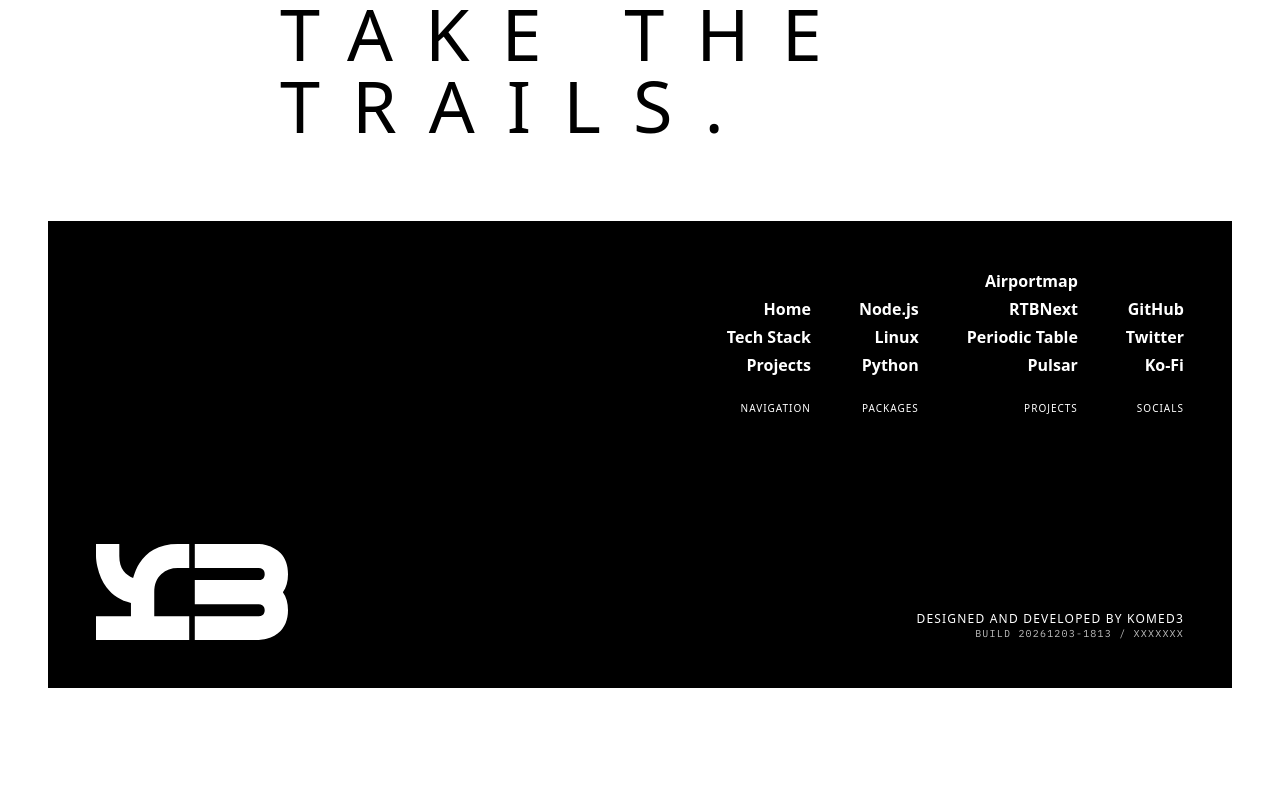
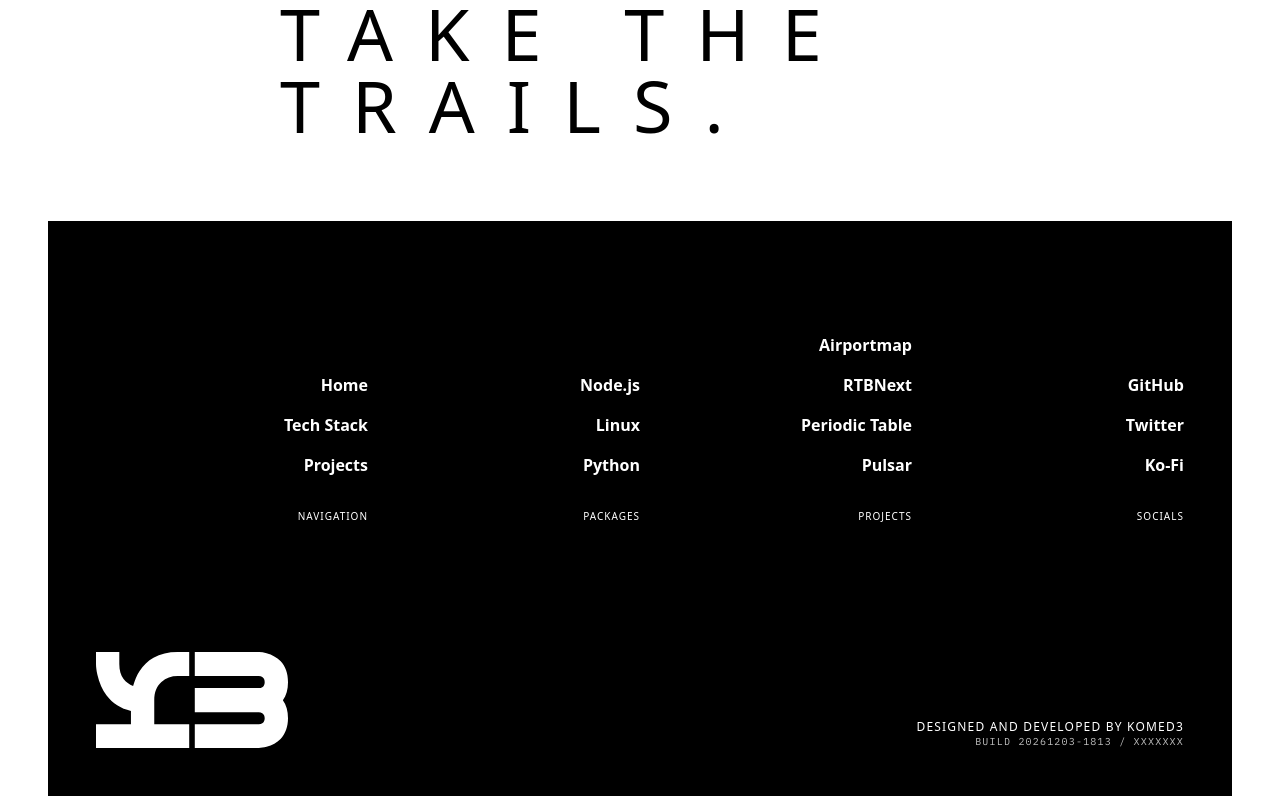
Before and after one commit to komed3/web, a React (Vite) app: page / in a window 1280 px wide. Shown: the part 1411-2207 px from the top of the page. Before the commit the page ends 2099 px from the top, so only its background shows below. Built offline with nearby package versions, Linux system fonts and the light colour scheme; a web font is replaced by a local one.

Commit message:
Update Footer.tsx

```diff
--- a/src/layout/Footer.tsx
+++ b/src/layout/Footer.tsx
@@ -42,21 +42,26 @@ export function Footer () {
   return (
     <footer className= 'mx-12 p-12 text-(--bg) bg-(--text)'>
       { /** Links */ }
-      <div className= 'flex justify-end items-end gap-12 mb-32'>
+      <div className= 'flex justify-end items-end mt-16 mb-32'>
         { NAV.map( ( { label, items } ) => (
           <div
             key= { label }
-            className= 'space-y-6'
+            className= 'flex-1'
           >
-            <nav className= 'flex flex-col items-end gap-1 text-right'>
+            <nav className= 'flex flex-col items-end gap-4 text-right'>
               { items.map( ( [ text, url, external = false ] ) => external ? (
                 <a
+                  key= { url }
+                  href= { url }
+                  target= '_blank'
+                  rel= 'noreferrer'
                   className= 'font-bold'
                 >
                   { text }
                 </a>
               ) : (
                 <Link
+                  key= { url }
                   className= 'font-bold'
                   to= { url }
                 >
@@ -65,7 +70,7 @@ export function Footer () {
               ) ) }
             </nav>
 
-            <div className= 'text-right text-[10px] uppercase font-extralight tracking-widest'>
+            <div className= 'mt-8 text-right text-[10px] uppercase font-extralight tracking-widest'>
               { label }
             </div>
           </div>
```
